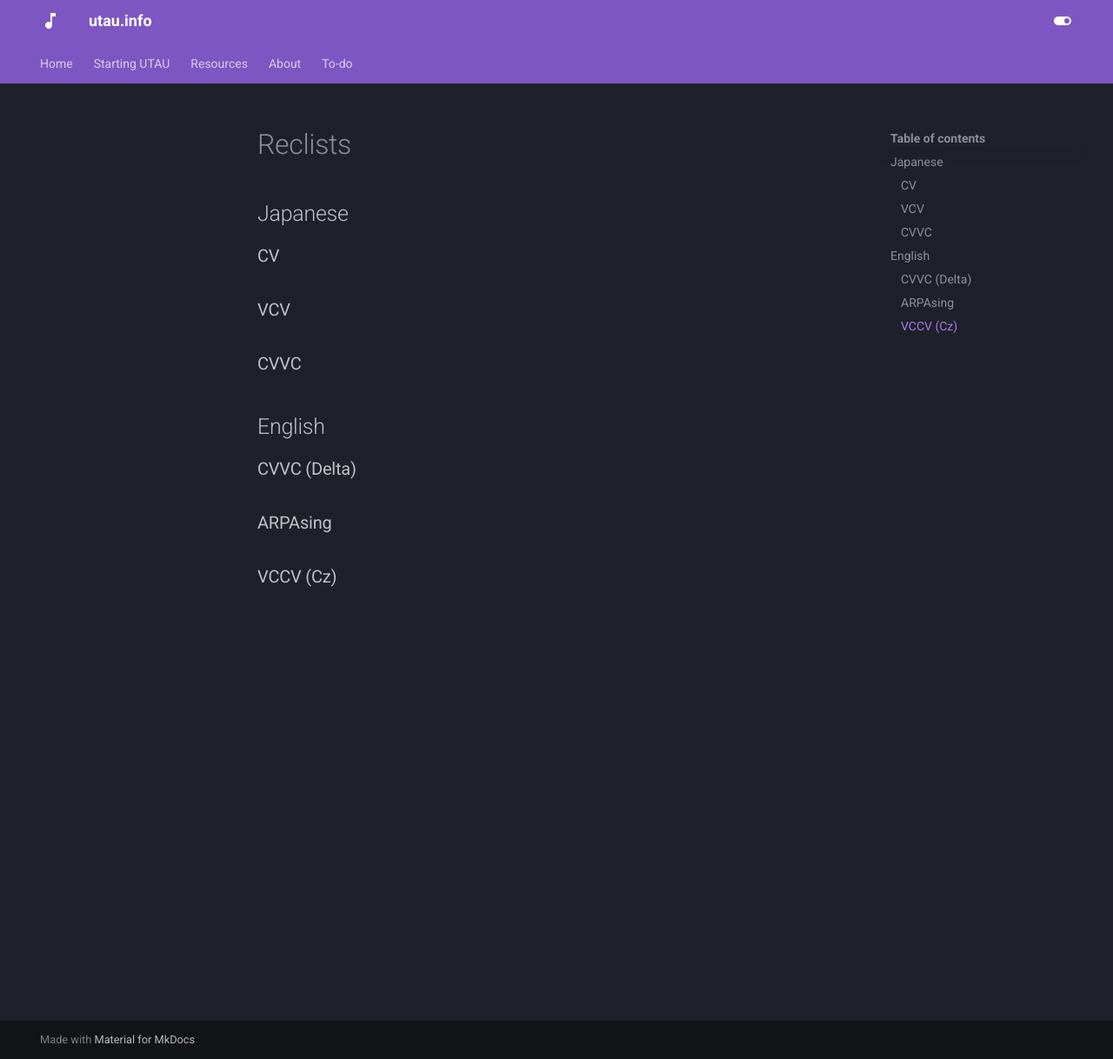
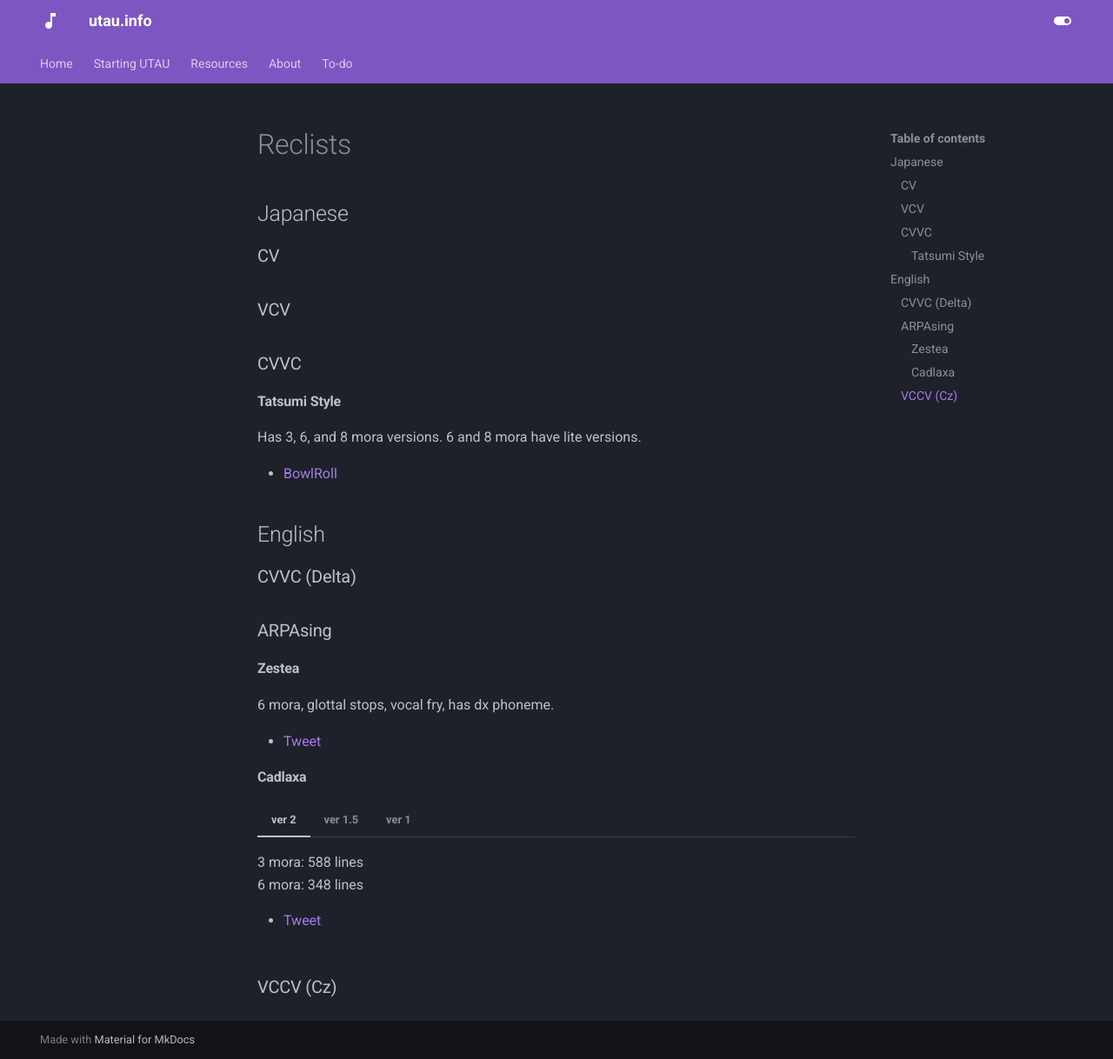
Before and after one commit to nagotown/utau.info, an MkDocs documentation site: the page built from docs/resources/reclists.md, in a window 1280 px wide and 1218 px high. Shown: the whole window at 87% size. Built offline with MkDocs 1.6.1 and Material for MkDocs 9.7.7, drawn with Linux system fonts in a browser that asks for light colours.

Commit message:
WIP reclist page edit

```diff
--- a/docs/resources/reclists.md
+++ b/docs/resources/reclists.md
@@ -6,10 +6,44 @@
 
 ### CVVC
 
+#### Tatsumi Style
+
+Has 3, 6, and 8 mora versions. 6 and 8 mora have lite versions.
+
+- [BowlRoll](https://bowlroll.net/file/119910)
+
 ## English
 
 ### CVVC (Delta)
 
 ### ARPAsing
 
+#### Zestea
+
+6 mora, glottal stops, vocal fry, has dx phoneme.
+
+- [Tweet](https://twitter.com/zestea_zest/status/1417330373399392263?s=20&t=85gJtjhIGSRrAJOlwBlKEQ)
+
+#### Cadlaxa
+
+=== "ver 2"
+
+    3 mora: 588 lines
+    6 mora: 348 lines
+
+    - [Tweet](https://twitter.com/cadlaxa/status/1573581616802582528?s=20&t=85gJtjhIGSRrAJOlwBlKEQ)
+
+=== "ver 1.5"
+
+    3 mora: 552 lines
+    6 mora: 312 lines
+
+    - [Tweet](https://twitter.com/cadlaxa/status/1549673859712163840?s=20&t=85gJtjhIGSRrAJOlwBlKEQ)
+
+=== "ver 1"
+
+    562 lines
+
+    - [Tweet](https://twitter.com/cadlaxa/status/1543493942905552896?s=20&t=85gJtjhIGSRrAJOlwBlKEQ)
+
 ### VCCV (Cz)
```
